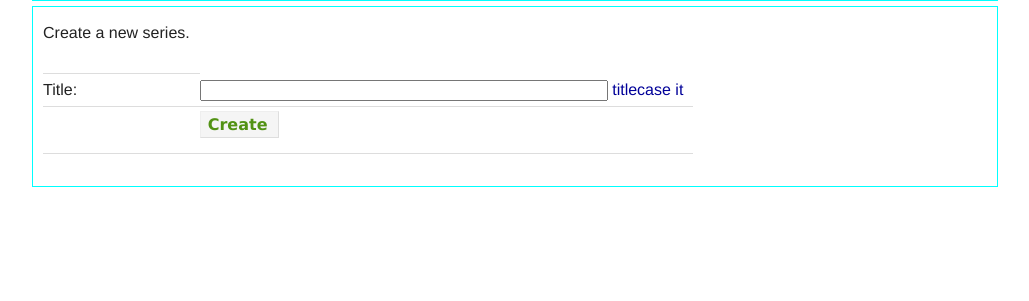
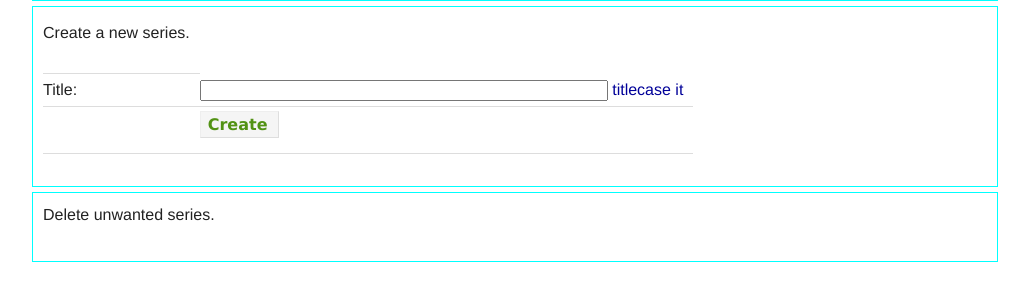
Before and after one commit to lethain/lifeflow, a Django app: template templates/lifeflow/editor/edit_five.html in a window 1280 px wide. Shown: the part 151-452 px from the top of the page, without its empty margins (125-1154 px from the left). Run offline with Django 3.2, Linux system fonts and the light colour scheme; the template is opened without the code that fills it, so the values that code supplies are empty.

Commit message:
Can now delete series from the series submenu in LFE.

```diff
--- a/templates/lifeflow/editor/edit_five.html
+++ b/templates/lifeflow/editor/edit_five.html
@@ -30,6 +30,13 @@ var capitalize_title = function () {
   var txt = titleCaps($("#title").val());
   $("#title").val(titleCaps($("#title").val()));
 }
+
+var delete_series = function(pk) {
+  delete_model("series",pk);
+  var id = "#series_" + pk;
+  $(id).fadeOut('slow');
+  $("#select_" + pk).fadeOut('slow');
+}
 </script>
 
 <div class="editing">
@@ -38,7 +45,7 @@ var capitalize_title = function () {
     <p> Click on the series that this article should appear in. </p>
     <div id="selectables" class="selectables">
       {% for serie, selected in series %}
-      <a class="selectable {% if selected %} selected{% endif %}" id="{{ serie.pk }}"> {{ serie.title }}</a>
+      <a id="select_{{ serie.pk }}" class="selectable {% if selected %} selected{% endif %}" id="{{ serie.pk }}"> {{ serie.title }}</a>
       {% endfor %}
     </div>
     </li>
@@ -52,6 +59,14 @@ var capitalize_title = function () {
         </table>
       </form>
     </li>
+    <li>
+    <p> Delete unwanted series. </p>
+    {% for serie, selected in series %}
+    <a id="series_{{ serie.pk}}" class="button negative" onclick="delete_series({{ serie.pk }});"> Delete "{{ serie }}"</a>
+    {% endfor %}
+
+    </li>
+
   </ul>
 </div>
 {% endblock %}
```
